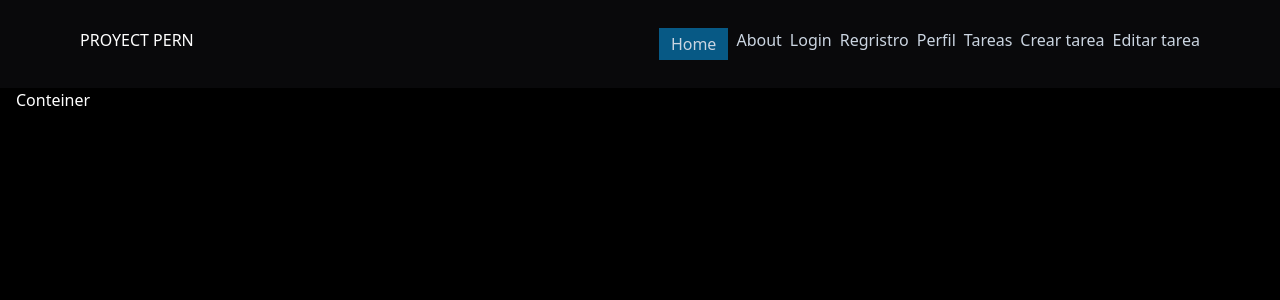
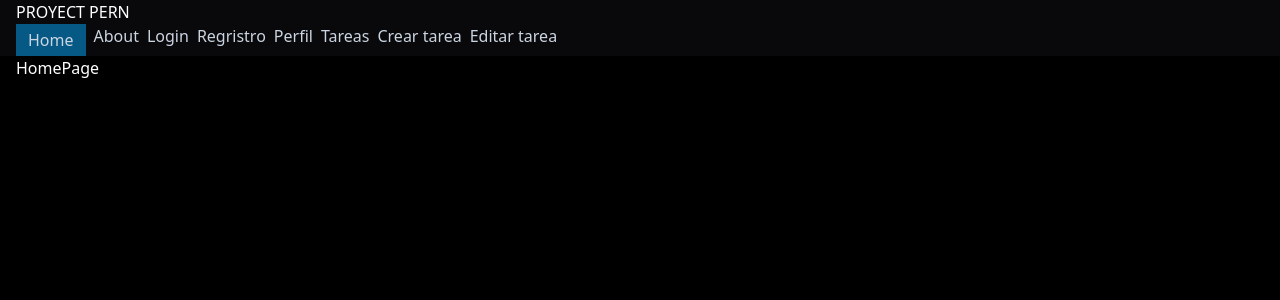
Before and after one commit to CarolinaMamani/4to_semestre, a React (Vite) app in the folder JavaScript/PERN-stack/frontend/: page / in a window 1280 px wide. Shown: the top 300 px of the page. Built offline with nearby package versions, Linux system fonts and the light colour scheme.

Commit message:
JS9.19.7

```diff
--- a/JavaScript/PERN-stack/frontend/src/componentes/navbar/Navbar.jsx
+++ b/JavaScript/PERN-stack/frontend/src/componentes/navbar/Navbar.jsx
@@ -1,11 +1,13 @@
 import { Link, useLocation } from "react-router-dom"
 import { navigation } from "./navigation"
+import { Container } from "../ui/Container";
 
 function Navbar() {
     const location = useLocation();
     console.log(location);
   return (
-    <nav className="bg-zinc-950 flex justify-between px-20 py-7">
+    <nav className="bg-zinc-950 ">
+        <Container className="flex justify-between items-center">
             <h1>
                 PROYECT PERN
             </h1>
@@ -23,6 +25,7 @@ function Navbar() {
                     }
 
             </ul>
+        </Container>
     </nav>
   )
 }
--- a/JavaScript/PERN-stack/frontend/src/componentes/ui/Container.jsx
+++ b/JavaScript/PERN-stack/frontend/src/componentes/ui/Container.jsx
@@ -1,8 +1,8 @@
 
 
-export function Container({children}) {
+export function Container({children, className}) {
   return (
-    <div className="max-w-7xl px-4 mx-a">Conteiner</div>
+    <div className={"max-w-7xl px-4 mx-auto" + className}>{children}</div>
   )
 }
 
```
Also changed, not shown: JavaScript/PERN-stack/frontend/src/App.jsx (+5 -2 lines). Lines whose indentation alone changed are shown as unchanged.
